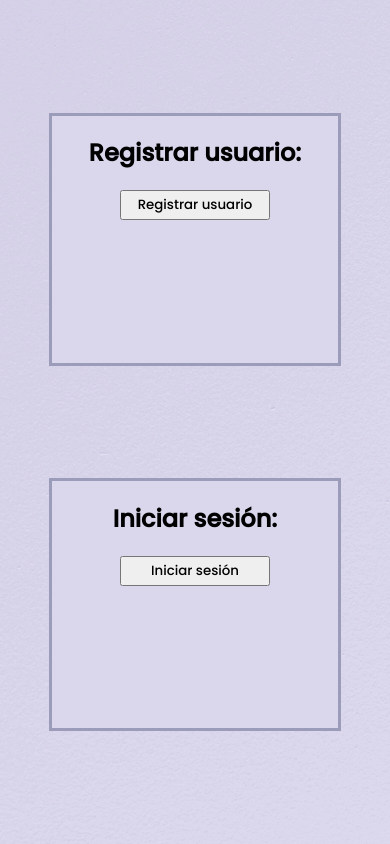
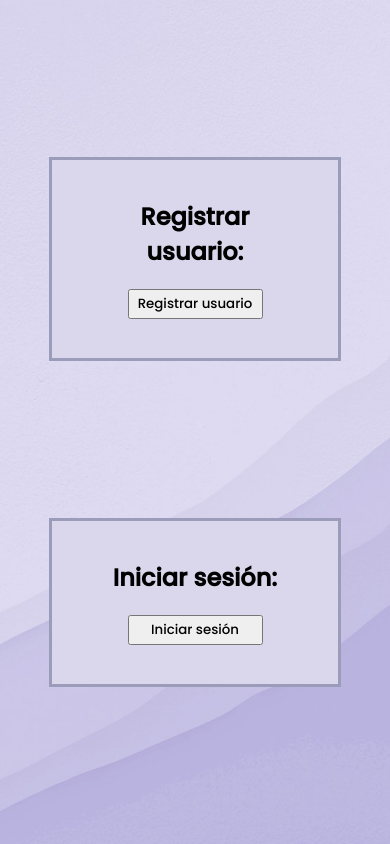
Before and after one commit to Apriego87/IAW, a PHP site: page / in a window 390 px wide. Run offline with PHP 8.4, Linux system fonts and the light colour scheme.

Commit message:
diriaQeTerminao

```diff
--- a/cosasProyecto/principal/code/ini.php
+++ b/cosasProyecto/principal/code/ini.php
@@ -10,7 +10,6 @@
     <link rel="preconnect" href="https://fonts.googleapis.com">
     <link rel="preconnect" href="https://fonts.gstatic.com" crossorigin>
     <link href="https://fonts.googleapis.com/css2?family=Poppins:wght@500&display=swap" rel="stylesheet">
-    <link rel="stylesheet" href="https://stackpath.bootstrapcdn.com/font-awesome/4.7.0/css/font-awesome.min.css">
 </head>
 
 <body>
--- a/cosasProyecto/principal/code/inicio.php
+++ b/cosasProyecto/principal/code/inicio.php
@@ -55,7 +55,7 @@
 		  // output data of each row
 		  echo "<div class='users'><h2>Usuarios:</h2>";
 		  while($row = mysqli_fetch_assoc($result)) {
-		    echo "<p><u> ID:</u> " . $row["id"]. " || <u>Nombre:</u> " . $row["name"]. " " . $row["surname"]. " || <u>E-Mail:</u> " . $row["email"] . "<br></p>";
+		    echo "<p class='c'><u> ID:</u> " . $row["id"]. " || <u>Nombre:</u> " . $row["name"]. " " . $row["surname"]. " || <u>E-Mail:</u> " . $row["email"] . "<br></p>";
 		  }
 		  echo "</div></div>";
 		} else {
--- a/cosasProyecto/principal/code/style2.css
+++ b/cosasProyecto/principal/code/style2.css
@@ -6,7 +6,7 @@
     	}
 
 body {
-	background-image: url(./images/lavender.jpg);
+	background-image: url("./images/lavender.jpg");
 	background-color: lavender;
     	}
 
@@ -52,6 +52,13 @@ body {
     	}
 
 @media(max-width: 700px){
+
+	body {
+		background-image: url("./images/lavenderVert.jpg");
+		background-size:cover;
+        	background-position: left;
+	}
+
 	.contenedor {
 		flex-direction: column;
 		align-items: center;
@@ -62,8 +69,7 @@ body {
 	.caja {
 		transform: translateY(0%);
 		width: 75%;
-		height: 30vh;
-		padding: 5% 5%;
+		padding: 10% 10%;
 		flex-direction: column;
 		align-items: center;
 	}
@@ -78,7 +84,6 @@ body {
 
 	.caja3 {
 		transform: translateY(0%);
-		height: 60vh;
 		padding: 0;
 		align-items: center;
 		width: 80vw;
@@ -100,7 +105,7 @@ input, h2 {
     	}
 
 .boton{
-	width: 150px;
+	width: 135px;
 	height: 30px;
     	}
 
```
Also changed, not shown: cosasProyecto/principal/code/styleLogin.css (+13 -3 lines), cosasProyecto/principal/code/styleRegis.css (+7 -0 lines), cosasProyecto/principal/code/images/lavenderVert.jpg (added).
